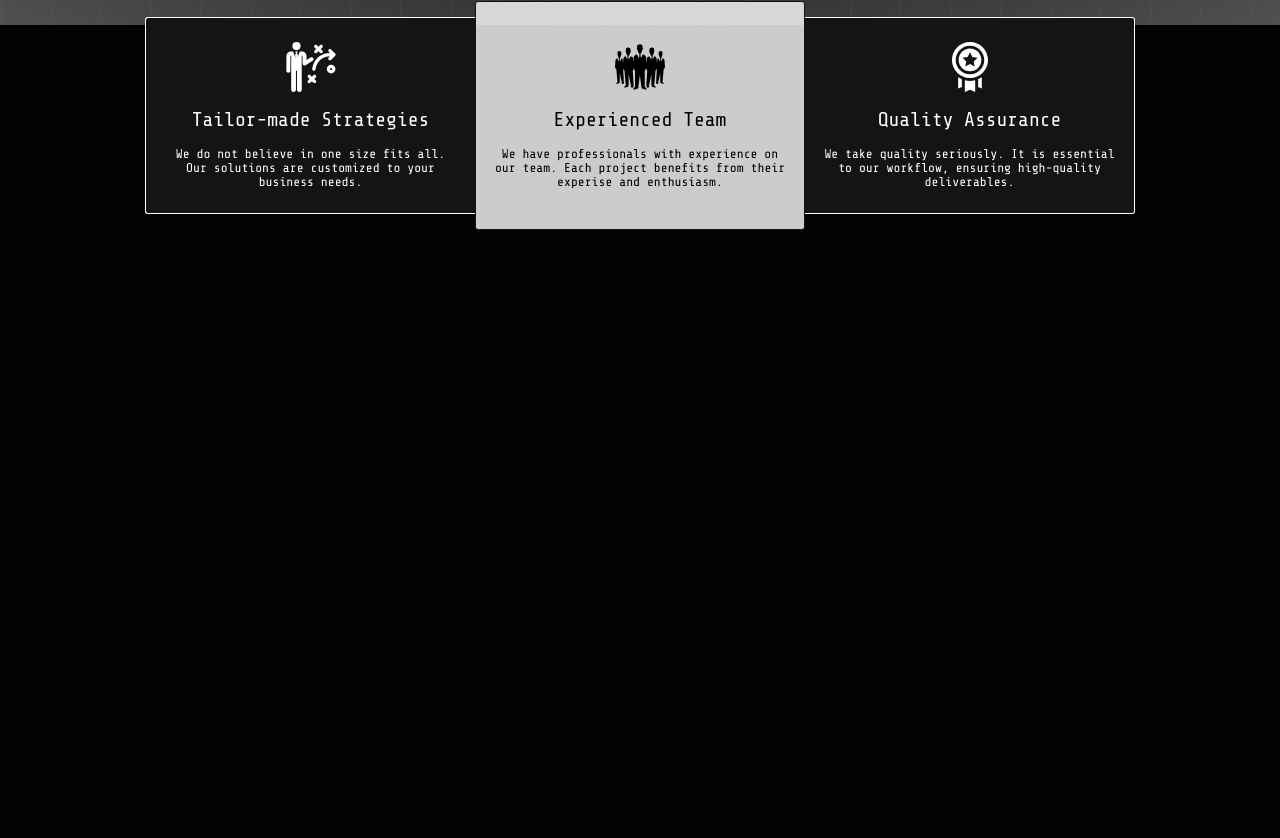
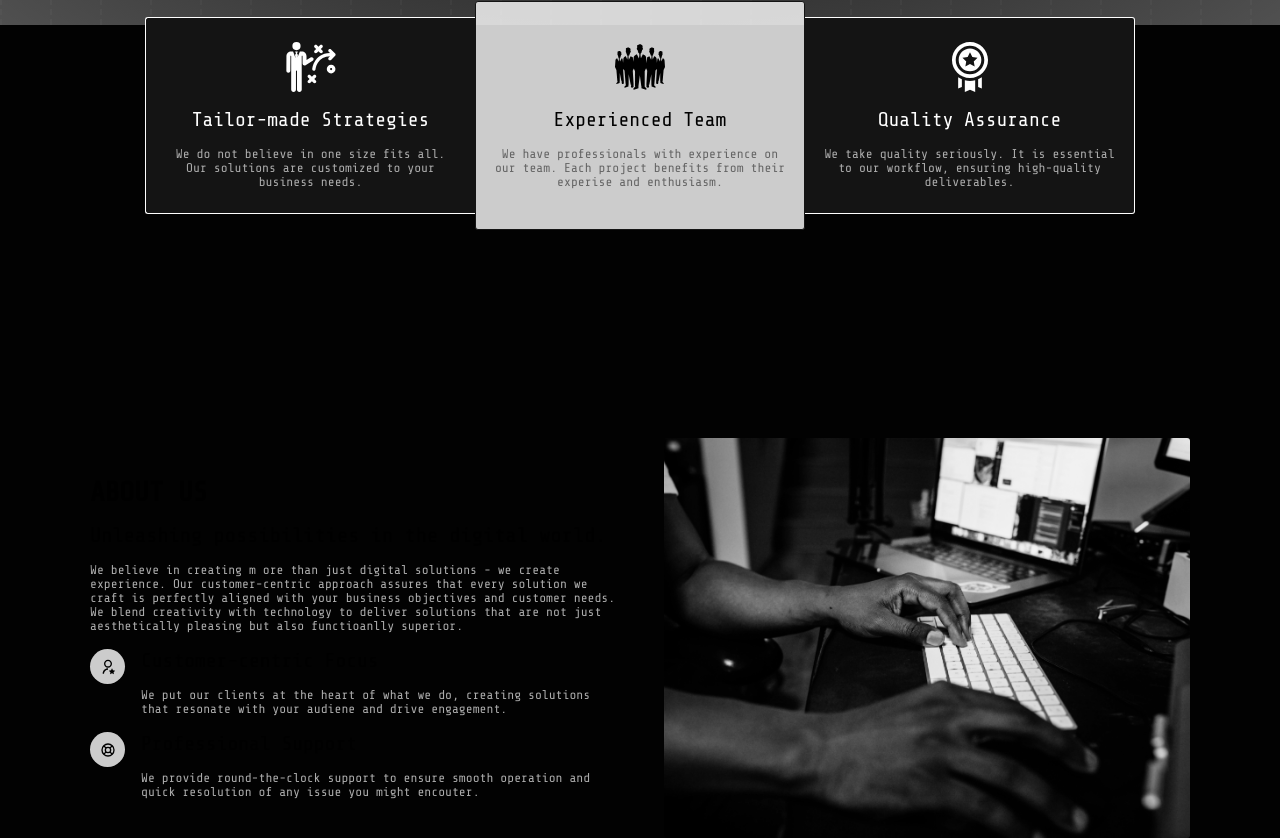
Before and after one commit to mi-eron/netgenius-project, a Next.js app: page / in a window 1280 px wide. Shown: the part 775-1613 px from the top of the page. Before the commit the page ends 1053 px from the top, so only its background shows below. Built offline with nearby package versions, Linux system fonts and the light colour scheme; grey boxes are pictures that could not be loaded.

Commit message:
About - component created

```diff
--- a/src/app/page.tsx
+++ b/src/app/page.tsx
@@ -1,6 +1,6 @@
 import "./_page.scss";
 
-import { BGImage, FeatureCards, Hero, Navbar } from "@/components";
+import { About, BGImage, FeatureCards, Hero, Navbar } from "@/components";
 
 export default function Home() {
     return (
@@ -9,6 +9,7 @@
             <BGImage />
             <Hero />
             <FeatureCards />
+            <About />
         </main>
     );
 }
--- /dev/null
+++ b/src/components/ui/about/_about.scss
@@ -0,0 +1,58 @@
+@import "@/styles/global";
+
+.about {
+    --_max-width: 600px;
+
+    @include flex(column, $gap: 3rem);
+
+    .about_content {
+        width: 100%;
+        max-width: var(--_max-width);
+        @include flex(column, flex-start, flex-start, $gap: 1rem);
+
+        .bullet_points {
+            @include flex(column, $gap: 1rem);
+
+            .bullet_item {
+                @include flex(row, flex-start, flex-start, $gap: 1rem);
+
+                span {
+                    width: 35px;
+                    height: 35px;
+                    @include flex();
+                    background-color: var(--clr-accent);
+                    border-radius: 50%;
+                    color: var(--clr-black-900);
+                }
+
+                .content {
+                    width: 90%;
+                    @include flex(column, flex-start, flex-start, $gap: 1rem);
+                }
+            }
+        }
+    }
+
+    .about_image {
+        width: 100%;
+        height: 300px;
+        max-width: var(--_max-width);
+        border-radius: var(--border-radius);
+        overflow: hidden;
+
+        img {
+            width: 100%;
+            height: 100%;
+            object-fit: cover;
+            filter: grayscale(1);
+        }
+    }
+
+    @include for-tablet-landscape-up {
+        @include flex(row, $gap: 3rem);
+
+        .about_image {
+            height: 400px;
+        }
+    }
+}
--- /dev/null
+++ b/src/components/ui/about/about.tsx
@@ -0,0 +1,63 @@
+import "./_about.scss";
+import { RiUserStarLine } from "react-icons/ri";
+import { HiOutlineSupport } from "react-icons/hi";
+import Image from "next/image";
+
+export const About = () => {
+    return (
+        <section className="about">
+            <div className="about_content">
+                <h2 className="h_1">About Us</h2>
+                <h3 className="h_2">
+                    Unleashing possibilities in the digital world.
+                </h3>
+                <p className="p">
+                    We believe in creating m ore than just digital solutions -
+                    we create experience. Our customer-centric approach assures
+                    that every solution we craft is perfectly aligned with your
+                    business objectives and customer needs. We blend creativity
+                    with technology to deliver solutions that are not just
+                    aesthetically pleasing but also functioanlly superior.
+                </p>
+
+                <ul className="bullet_points">
+                    <li className="bullet_item">
+                        <span>
+                            <RiUserStarLine className="h_4" />
+                        </span>
+                        <div className="content">
+                            <h4 className="h_3">Customer-centric Focus</h4>
+                            <p className="p">
+                                We put our clients at the heart of what we do,
+                                creating solutions that resonate with your
+                                audiene and drive engagement.
+                            </p>
+                        </div>
+                    </li>
+                    <li className="bullet_item">
+                        <span>
+                            <HiOutlineSupport className="h_4" />
+                        </span>
+                        <div className="content">
+                            <h4 className="h_3">Professional Support</h4>
+                            <p className="p">
+                                We provide round-the-clock support to ensure
+                                smooth operation and quick resolution of any
+                                issue you might encouter.
+                            </p>
+                        </div>
+                    </li>
+                </ul>
+            </div>
+            <div className="about_image">
+                <Image
+                    src="/images/about-image.jpg"
+                    quality={100}
+                    width={200}
+                    height={200}
+                    alt="About Image"
+                />
+            </div>
+        </section>
+    );
+};
--- a/src/components/ui/feature-cards/_feature_cards.scss
+++ b/src/components/ui/feature-cards/_feature_cards.scss
@@ -14,8 +14,12 @@
             background-color: var(--clr-accent);
             border: 1px solid var(--clr-secondary-900);
 
-            & > * {
+            & > *:not(p) {
                 color: var(--clr-black-900);
+            }
+
+            p {
+                color: var(--clr-black-500);
             }
         }
     }
--- a/src/components/ui/hero/_hero.scss
+++ b/src/components/ui/hero/_hero.scss
@@ -5,6 +5,7 @@
 
     height: 100vh;
     height: 100svh;
+    padding-top: 0;
     @include flex(column, $gap: 1rem);
 
     .hero_headline {
--- a/src/components/ui/index.ts
+++ b/src/components/ui/index.ts
@@ -2,3 +2,4 @@
 export * from "./feature-cards/feature-cards";
 export * from "./hero/hero";
 export * from "./navbar/navbar";
+export * from "./about/about";
--- a/src/styles/_global.scss
+++ b/src/styles/_global.scss
@@ -20,6 +20,7 @@
 
     --clr-secondary-900: rgba(20, 20, 20, 1);
     --clr-black-900: rgba(0, 0, 0, 1);
+    --clr-black-500: rgba(0, 0, 0, 0.5);
     --clr-gray-900: rgba(170, 170, 170, 1);
     --clr-white-900: rgba(255, 255, 255, 1);
     --clr-accent: rgba(255, 255, 255, 0.8);
@@ -27,11 +28,16 @@
     --fs-100: 0.8rem;
     --fs-200: 1rem;
     --fs-300: 1.25rem;
-    --fs-400: 1.625rem;
-    --fs-500: 2rem;
+    --fs-400: 1.3rem;
+    --fs-500: 1.7rem;
     --fs-700: 3rem;
 
     --padding-inline: 1rem;
+    --padding-top: 3rem;
+
+    @include for-tablet-landscape-up {
+        --padding-top: 8rem;
+    }
 
     @include for-desktop-up {
         // --fs-100: 1.125rem;
@@ -41,6 +47,7 @@
         // --fs-500: 4rem;
         --fs-700: 4rem;
 
+        --padding-top: 10rem;
         --padding-inline: 0rem;
     }
 }
@@ -81,7 +88,13 @@
 section {
     width: min(100%, var(--max-width));
     padding-inline: var(--padding-inline);
+    padding-top: var(--padding-top);
     z-index: inherit;
+}
+
+ul,
+ol {
+    list-style: none;
 }
 
 @media (prefers-color-scheme: dark) {
--- a/src/styles/_utils.scss
+++ b/src/styles/_utils.scss
@@ -1,8 +1,11 @@
 .h_0 {
     font-size: var(--fs-700);
+    font-weight: 900;
 }
 .h_1 {
     font-size: var(--fs-500);
+    text-transform: uppercase;
+    font-weight: 900;
 }
 .h_2 {
     font-size: var(--fs-400);
@@ -14,6 +17,7 @@
     font-size: var(--fs-200);
 }
 .p {
+    color: var(--clr-gray-900);
     font-size: var(--fs-100);
 }
 
@@ -56,6 +60,7 @@
 
     p {
         text-align: center;
+        color: var(--clr-gray-900);
     }
 
     &--bordered {
```
Also changed, not shown: public/images/about-image.jpg (added).
